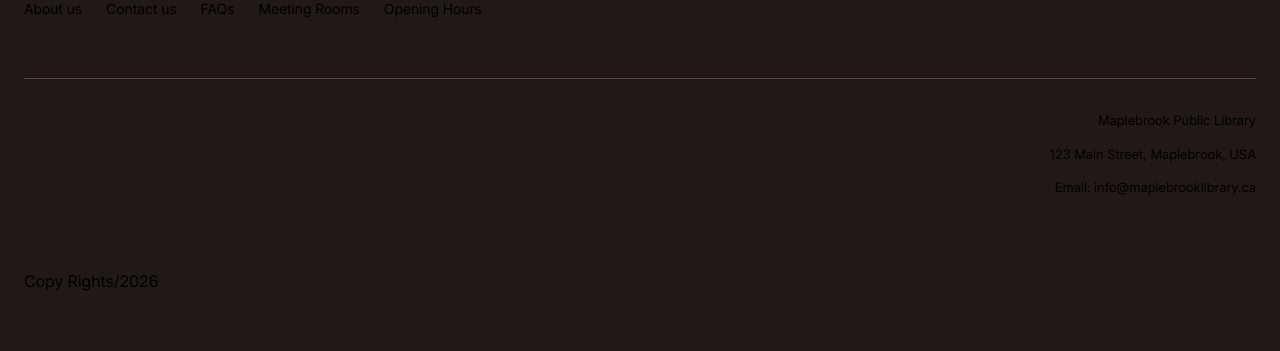
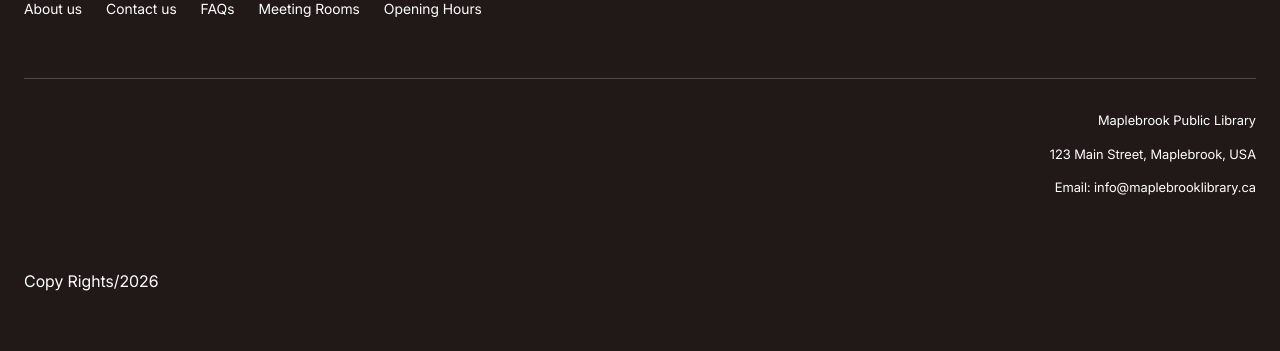
Before and after one commit to Kimia-sm/Assignment-week-11, a plain HTML site: page index.html in a window 1280 px wide. Shown: the part 2671-3022 px from the top of the page. Drawn offline with Linux system fonts and the light colour scheme; a web font is replaced by a local one.

Commit message:
Footer/var

```diff
--- a/styles.css
+++ b/styles.css
@@ -637,7 +637,7 @@ body {
   gap: 24px;
   padding: 2.5rem 1.5rem;
   background: #211917;
-  color: var(--cream);
+  color: var(--color-text-light);;
 }
 
 .site-footer a:focus-visible {
@@ -661,7 +661,7 @@ body {
 
 .site-footer nav a {
   font-size: 0.875rem;
-  color: var(--cream);
+  color: var(--color-text-light);
   text-decoration: none;
 }
 
@@ -677,6 +677,7 @@ body {
   margin-top: 32px;
   font-size: 0.8125rem;
   text-align: right;
+  color: var(--color-text-light);
 }
 
 
```
